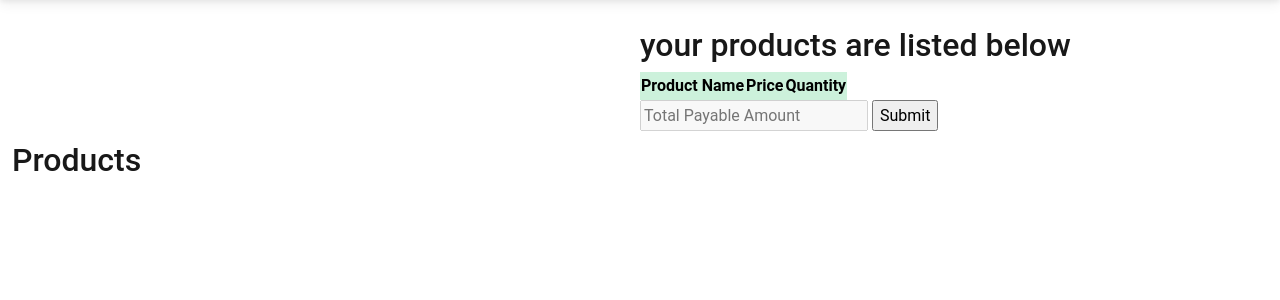
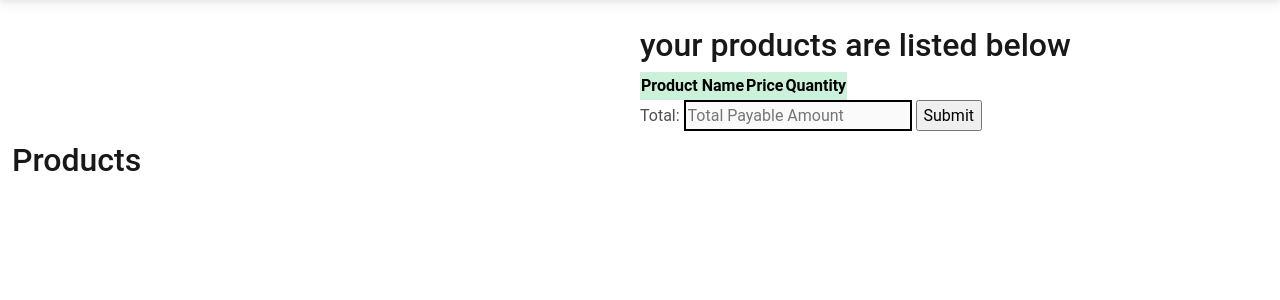
Before and after one commit to pramit2000/Supermarket-Billing-System, a Django app: page /bucket/ in a window 1280 px wide. Shown: the part 59-359 px from the top of the page. Run offline with Django 3.2, Linux system fonts and the light colour scheme; data that the repository does not hold is empty; some libraries are stand-ins or nearby versions.

Commit message:
calculating total & showing it to user

```diff
--- a/BillingSystem/Templates/bucket.html
+++ b/BillingSystem/Templates/bucket.html
@@ -12,6 +12,7 @@
 {% endblock script %}
 
 {% block body%}
+<script src='https://d3js.org/d3.v4.min.js'></script>
 <div class="col-6" style="float: left;">
     <div class="destinations" id="destinations">
             <div class="container">
@@ -75,9 +76,9 @@
   </tbody>
 </table>
 <form>
-
-    <input disabled id="total" placeholder="Total Payable Amount">
-    <input type="submit">
+    <label for="total">Total:</label>
+    <input disabled id="total" placeholder="Total Payable Amount" style="border: 2px solid black; width: min-content;"></label>
+    <input type="submit" name="Proceed to Pay">
 </form>
 </div>
 
--- a/BillingSystem/static/js/bucket.js
+++ b/BillingSystem/static/js/bucket.js
@@ -1,3 +1,6 @@
+ sum=0;
+const list=[];
+
 function add_item(event) {
    let table=document.getElementById("table");
    let tbody=document.getElementById("tbody");
@@ -26,24 +29,17 @@ function add_item(event) {
         cell1.innerHTML = p_name[element].dataset.product;
         cell2.innerHTML= p_price[element].dataset.price;
         cell4.innerHTML=quant;
+        price=p_price[element].dataset.price;
+        list.push(parseFloat(Math.round(price)));
         }
        // if(buttons.dataset.price == p_price[element].dataset.price){
 
        // }
    });
    }
-   myData = document.getElementById("table").rows;
-        //console.log(myData)
-        my_liste = []
-        for (var i = 0; i < myData.length; i++) {
-                el = myData[i].children
-                my_el = []
-                my_el.push(el[0].innerText);
-                my_liste.push(my_el);
-        }
-
-                    console.log(my_liste[1]);
-   //let p_price=document.getElementById("p-price").innerHTML;
+total=(d3.sum(list));
+document.getElementById("total").value=total+"₹";
+console.log(total);
 
     //cell1.innerHTML=p_name;
 
```
